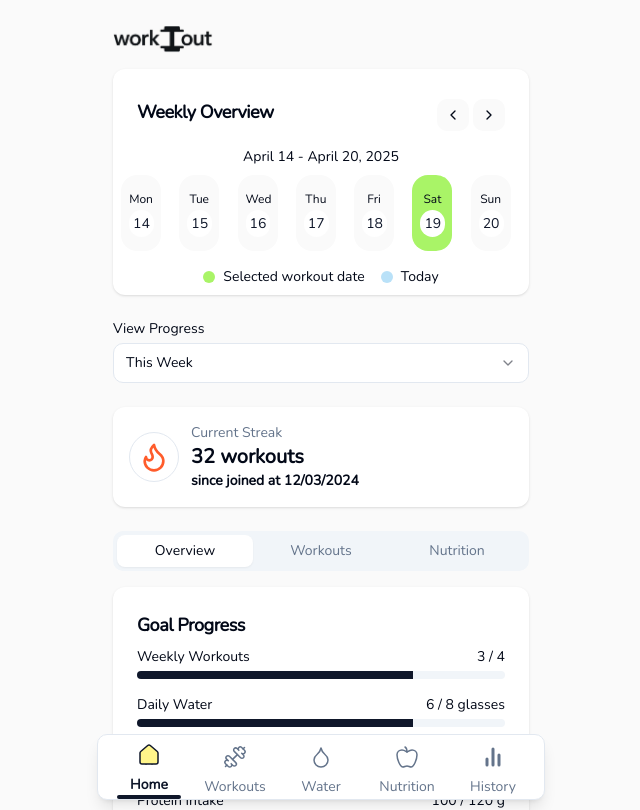
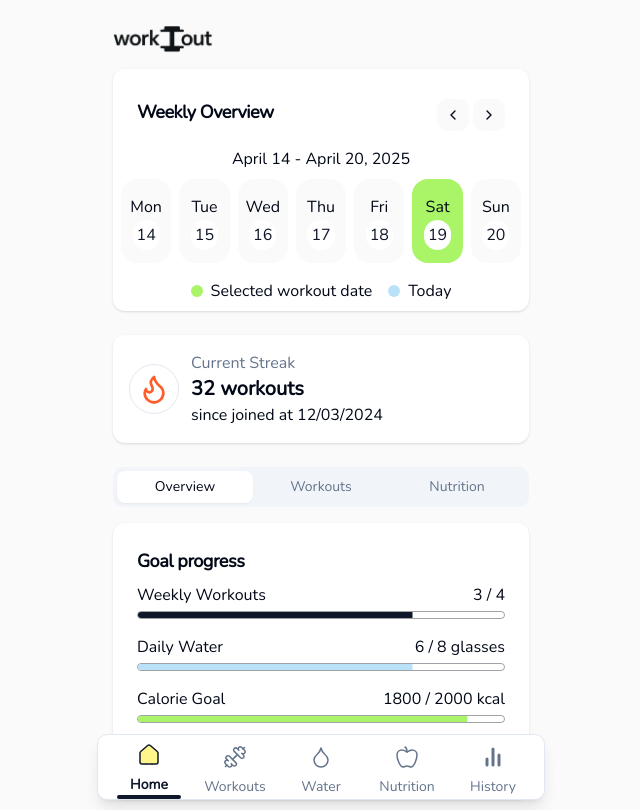
Before and after one commit to pawtanic/nutri-flex, a Next.js app: page / in a window 1280 px wide. Shown: the top 810 px of the page, without its empty margins (319-959 px from the left). Built offline with nearby package versions, Linux system fonts and the light colour scheme.

Commit message:
refactor and ui changes

```diff
--- a/app/(frontend)/components/goal-progress.tsx
+++ b/app/(frontend)/components/goal-progress.tsx
@@ -10,6 +10,7 @@ const goals = [
     current: 3,
     target: 4,
     percentage: 75,
+    unit: '',
   },
   {
     name: 'Daily Water',
@@ -32,28 +33,47 @@ const goals = [
     percentage: 83,
     unit: 'g',
   },
-];
+] as const;
 
-interface GoalProgressProps {
-  period: string;
-}
+type Goal = (typeof goals)[number];
 
-export function GoalProgress({ period }: GoalProgressProps) {
+// todo move to helpers ?
+
+const getFillColor = (goalName: Goal['name']): string => {
+  switch (goalName) {
+    case 'Weekly Workouts':
+      return 'bg-primary';
+    case 'Daily Water':
+      return 'bg-quinary';
+    case 'Calorie Goal':
+      return 'bg-tertiary';
+    case 'Protein Intake':
+      return 'bg-quaternary';
+    default:
+      return 'bg-primary';
+  }
+};
+
+export function GoalProgress() {
   return (
     <Card className="card-shadow">
       <CardHeader className="pb-2">
-        <CardTitle className="text-lg">Goal Progress</CardTitle>
+        <CardTitle className="text-lg">Goal progress</CardTitle>
       </CardHeader>
       <CardContent className="space-y-4">
         {goals.map(goal => (
           <div key={goal.name} className="space-y-1">
-            <div className="flex justify-between text-sm">
-              <span>{goal.name}</span>
-              <span>
+            <div className="flex justify-between">
+              <p>{goal.name}</p>
+              <p>
                 {goal.current} / {goal.target} {goal.unit}
-              </span>
+              </p>
             </div>
-            <Progress value={goal.percentage} className="h-2" />
+            <Progress
+              value={goal.percentage}
+              className="h-2 progress"
+              progressFill={getFillColor(goal.name)}
+            />
           </div>
         ))}
       </CardContent>
--- a/app/(frontend)/components/streak-card.tsx
+++ b/app/(frontend)/components/streak-card.tsx
@@ -21,9 +21,9 @@ export function StreakCard({ className }: StreakCardProps) {
               <Flame className="h-8 w-8 text-[#FF5C2B]" />
             </div>
             <div>
-              <p className="text-sm text-muted-foreground">Current Streak</p>
+              <p className="text-muted-foreground">Current Streak</p>
               <p className="text-xl font-bold">{totalWorkouts} workouts</p>
-              <p className="text-sm font-bold">since joined at 12/03/2024</p>
+              <p>since joined at 12/03/2024</p>
             </div>
           </div>
         </div>
--- a/app/(frontend)/components/ui/progress.tsx
+++ b/app/(frontend)/components/ui/progress.tsx
@@ -1,28 +1,25 @@
-"use client"
+'use client';
 
-import * as React from "react"
-import * as ProgressPrimitive from "@radix-ui/react-progress"
+import * as React from 'react';
+import * as ProgressPrimitive from '@radix-ui/react-progress';
 
-import { cn } from "@/lib/utils"
+import { cn } from '@/lib/utils';
 
 const Progress = React.forwardRef<
-  React.ElementRef<typeof ProgressPrimitive.Root>,
-  React.ComponentPropsWithoutRef<typeof ProgressPrimitive.Root>
->(({ className, value, ...props }, ref) => (
+  React.ComponentRef<typeof ProgressPrimitive.Root>,
+  React.ComponentPropsWithoutRef<typeof ProgressPrimitive.Root> & { progressFill?: string }
+>(({ className, progressFill = 'bg-quinary', value, ...props }, ref) => (
   <ProgressPrimitive.Root
     ref={ref}
-    className={cn(
-      "relative h-4 w-full overflow-hidden rounded-full bg-secondary",
-      className
-    )}
+    className={cn('relative h-4 w-full overflow-hidden rounded-full progress', className)}
     {...props}
   >
     <ProgressPrimitive.Indicator
-      className="h-full w-full flex-1 bg-primary transition-all"
+      className={cn('h-full w-full flex-1 transition-all', progressFill)}
       style={{ transform: `translateX(-${100 - (value || 0)}%)` }}
     />
   </ProgressPrimitive.Root>
-))
-Progress.displayName = ProgressPrimitive.Root.displayName
+));
+Progress.displayName = ProgressPrimitive.Root.displayName;
 
-export { Progress }
+export { Progress };
--- a/app/(frontend)/components/water-intake-history.tsx
+++ b/app/(frontend)/components/water-intake-history.tsx
@@ -56,7 +56,7 @@ export function WaterIntakeHistory() {
                 <Progress
                   value={(day.amount / day.goal) * 100}
                   className="h-2 bg-blue-100"
-                  indicatorClassName={`${day.amount >= day.goal ? 'bg-green-500' : 'bg-blue-500'}`}
+                  // indicatorClassName={`${day.amount >= day.goal ? 'bg-green-500' : 'bg-blue-500'}`}
                 />
               </div>
             ))}
@@ -69,7 +69,7 @@ export function WaterIntakeHistory() {
               <Progress
                 value={weeklyPercentage}
                 className="h-2 mt-1 bg-blue-100"
-                indicatorClassName="bg-blue-600"
+                // indicatorClassName="bg-blue-600"
               />
             </div>
           </TabsContent>
--- a/app/(frontend)/components/water-widget.tsx
+++ b/app/(frontend)/components/water-widget.tsx
@@ -13,20 +13,20 @@ export function WaterWidget() {
   const waterPercentage = Math.min(Math.round((waterIntake / waterGoal) * 100), 100);
 
   return (
-    <Card className="card-shadow bg-quinary">
+    <Card className="card-shadow">
       <CardHeader className="pb-2 flex flex-row items-center justify-between">
         <CardTitle className="text-lg">Water Intake</CardTitle>
       </CardHeader>
       <CardContent>
         <div className="flex items-center justify-between mb-2">
           <div className="flex items-center">
-            <Droplet className="h-5 w-5 mr-2 text-blue-500" />
-            <span className="font-medium">
+            <Droplet className="h-6 w-6 mr-2 stroke-primary fill-quinary" />
+            <span>
               {waterIntake}/{waterGoal} glasses
             </span>
           </div>
         </div>
-        <Progress value={waterPercentage} className="h-2 bg-blue-100" />
+        <Progress value={waterPercentage} className="h-2 progress" />
       </CardContent>
     </Card>
   );
--- a/app/(frontend)/components/weekly-calendar.tsx
+++ b/app/(frontend)/components/weekly-calendar.tsx
@@ -17,29 +17,6 @@ import {
 } from 'date-fns';
 import { useState } from 'react';
 import { cn } from '@/app/(frontend)/lib/utils';
-
-// Sample data for dates with activities
-const workoutDates = [
-  new Date(2025, 3, 10),
-  new Date(2025, 3, 12),
-  new Date(2025, 3, 15),
-  new Date(2025, 3, 17),
-];
-
-const nutritionDates = [
-  new Date(2025, 3, 10),
-  new Date(2025, 3, 11),
-  new Date(2025, 3, 13),
-  new Date(2025, 3, 16),
-];
-
-const waterDates = [
-  new Date(2025, 3, 10),
-  new Date(2025, 3, 11),
-  new Date(2025, 3, 12),
-  new Date(2025, 3, 14),
-  new Date(2025, 3, 16),
-];
 
 export function WeeklyCalendar() {
   const { selectedDate, setSelectedDate } = useDate();
@@ -94,14 +71,14 @@ export function WeeklyCalendar() {
         </div>
       </CardHeader>
       <CardContent className="p-2">
-        <div className="text-sm text-center mb-2">
+        <div className="text-center mb-2">
           {format(currentWeekStart, 'MMMM d')} -{' '}
           {format(addDays(currentWeekStart, 6), 'MMMM d, yyyy')}
         </div>
         <div className="grid grid-cols-7 gap-2 text-center mb-2">
           {weekDays.map(day => {
             // todo: better name
-            const x = day.toString().slice(0, 3);
+            const abbreviatedDayName = day.toString().slice(0, 3);
             const isToday = isSameDay(day, new Date());
             const isSelected = isSameDay(day, selectedDate);
 
@@ -110,27 +87,27 @@ export function WeeklyCalendar() {
                 onClick={() => handleDayClick(day)}
                 key={day.toString()}
                 className={cn(
-                  'w-[40px] p-2 py-4 space-y-2 hover:bg-primary/10 rounded-2xl bg-backgroundSecondary',
+                  'p-2 py-4 space-y-2 hover:bg-primary/10 rounded-2xl bg-backgroundSecondary',
                   isToday && 'bg-quinary',
                   isSelected && 'bg-tertiary'
                 )}
               >
-                <div className="text-xs font-medium mb-1">{x}</div>
-                <span className={cn('text-sm font-medium text-primary bg-white p-1 rounded-full')}>
+                <div className="font-medium mb-1">{abbreviatedDayName}</div>
+                <span className={cn('font-medium text-primary bg-white p-1 rounded-full')}>
                   {format(day, 'd')}
                 </span>
               </button>
             );
           })}
         </div>
-        <div className="flex justify-center mt-4 space-x-4 text-xs">
+        <div className="flex justify-center mt-4 space-x-4">
           <div className="flex items-center">
             <div className="w-3 h-3 rounded-full bg-tertiary mr-2"></div>
-            <span className="text-sm">Selected workout date</span>
+            <p>Selected workout date</p>
           </div>
           <div className="flex items-center">
             <div className="w-3 h-3 rounded-full bg-quinary mr-2"></div>
-            <span className="text-sm">Today</span>
+            <p>Today</p>
           </div>
         </div>
       </CardContent>
--- a/app/(frontend)/globals.css
+++ b/app/(frontend)/globals.css
@@ -67,6 +67,14 @@
     @apply shadow-card hover:shadow-card-hover transition-shadow duration-300;
   }
 
+  .progress {
+    @apply bg-white border border-zinc-400;
+  }
+
+  .small-icon {
+    @apply h-5 w-5 mb-1 text-primary
+  }
+
   @keyframes waterWave {
     0%,
     100% {
--- a/app/(frontend)/page.tsx
+++ b/app/(frontend)/page.tsx
@@ -14,20 +14,22 @@ import { Button } from '@/components/ui/button';
 import { ArrowRight } from 'lucide-react';
 import { WorkoutSummary } from '@/components/workout-summary';
 import { NutritionSummary } from '@/components/nutrition-summary';
-import { WaterWidget } from '@/components/water-widget';
 import { ProgressChart } from '@/components/progress-chart';
 import { StreakCard } from '@/components/streak-card';
 import { GoalProgress } from '@/components/goal-progress';
 import Link from 'next/link';
-
-// Import the WeeklyCalendar component
 import { WeeklyCalendar } from '@/components/weekly-calendar';
 import Image from 'next/image';
+import { capitalize } from '@/app/(frontend)/utils/helpers';
 
-// Replace the existing Home component with this updated version
+const tabsValues = {
+  overview: 'overview',
+  workouts: 'workouts',
+  nutrition: 'nutrition',
+} as const;
+
 export default function Home() {
-  const [selectedPeriod, setSelectedPeriod] = useState('week');
-
+  const [selectedTab, setSelectedTab] = useState<string>(tabsValues.overview);
   return (
     <div className="container max-w-md mx-auto pb-20 pt-6 px-4">
       <Image
@@ -37,52 +39,57 @@ export default function Home() {
         width={100}
         height={100}
       />
-      {/*<p className="text-muted-foreground mb-6">Track your fitness journey</p>*/}
+      <WeeklyCalendar />
+      <StreakCard className="mb-6" />
+      <Tabs onValueChange={setSelectedTab} defaultValue="overview" className="mb-6">
+        <TabsList className="grid w-full grid-cols-3">
+          <TabsTrigger value={tabsValues.overview}>{capitalize(tabsValues.overview)}</TabsTrigger>
+          <TabsTrigger value={tabsValues.workouts}>{capitalize(tabsValues.workouts)}</TabsTrigger>
+          <TabsTrigger value={tabsValues.nutrition}>{capitalize(tabsValues.nutrition)}</TabsTrigger>
+        </TabsList>
+        {selectedTab !== tabsValues.overview ? (
+          <TabContentByPeriod />
+        ) : (
+          <TabsContent value={tabsValues.overview} className="space-y-4 mt-4">
+            <GoalProgress />
+          </TabsContent>
+        )}
+      </Tabs>
+    </div>
+  );
+}
 
-      {/* Weekly Calendar - Main Component */}
-      <WeeklyCalendar />
+const periodValue = {
+  week: 'week',
+  month: 'month',
+  '3months': '3months',
+  year: 'year',
+} as const;
 
-      {/* Period Selection */}
-      <div className="mb-6">
-        <Label htmlFor="period" className="text-sm mb-1 block">
+function TabContentByPeriod() {
+  const [selectedPeriod, setSelectedPeriod] = useState<string>(periodValue.week);
+  return (
+    <>
+      <div className="my-6">
+        <Label htmlFor="period" className="mb-1 block text-md">
           View Progress
         </Label>
         <Select value={selectedPeriod} onValueChange={setSelectedPeriod}>
           <SelectTrigger id="period">
             <SelectValue placeholder="Select period" />
           </SelectTrigger>
+          {/*// todo object here*/}
           <SelectContent>
-            <SelectItem value="week">This Week</SelectItem>
-            <SelectItem value="month">This Month</SelectItem>
-            <SelectItem value="3months">Last 3 Months</SelectItem>
-            <SelectItem value="year">This Year</SelectItem>
+            <SelectItem value={periodValue.week}>This Week</SelectItem>
+            <SelectItem value={periodValue.month}>This Month</SelectItem>
+            <SelectItem value={periodValue['3months']}>Last 3 Months</SelectItem>
+            <SelectItem value={periodValue.year}>This Year</SelectItem>
           </SelectContent>
         </Select>
       </div>
-
-      {/* Streak Card */}
-      <StreakCard className="mb-6" />
-
-      {/* Main Tabs */}
-      <Tabs defaultValue="overview" className="mb-6">
-        <TabsList className="grid w-full grid-cols-3">
-          <TabsTrigger value="overview">Overview</TabsTrigger>
-          <TabsTrigger value="workouts">Workouts</TabsTrigger>
-          <TabsTrigger value="nutrition">Nutrition</TabsTrigger>
-        </TabsList>
-
-        {/* Overview Tab */}
-        <TabsContent value="overview" className="space-y-4 mt-4">
-          <GoalProgress period={selectedPeriod} />
-          <WaterWidget />
-        </TabsContent>
-
-        {/* Workouts Tab */}
-        <TabsContent value="workouts" className="space-y-4 mt-4">
+      <TabsContent value={tabsValues.workouts} className="space-y-4 mt-4">
         <WorkoutSummary period={selectedPeriod} />
-
         <ProgressChart title="Workout Frequency" period={selectedPeriod} type="workout" />
-
         <div className="flex justify-end">
           <Link href="/workouts">
             <Button variant="outline" size="sm" className="mt-2">
@@ -91,13 +98,9 @@ export default function Home() {
           </Link>
         </div>
       </TabsContent>
-
-        {/* Nutrition Tab */}
-        <TabsContent value="nutrition" className="space-y-4 mt-4">
+      <TabsContent value={tabsValues.nutrition} className="space-y-4 mt-4">
         <NutritionSummary period={selectedPeriod} />
-
-          <ProgressChart title="Calorie Intake" period={selectedPeriod} type="nutrition" />
-
+        <ProgressChart title="Calorie Intake" period={selectedPeriod} type={tabsValues.nutrition} />
         <div className="flex justify-end">
           <Link href="/nutrition">
             <Button variant="outline" size="sm" className="mt-2">
@@ -106,7 +109,6 @@ export default function Home() {
           </Link>
         </div>
       </TabsContent>
-      </Tabs>
-    </div>
+    </>
   );
 }
--- /dev/null
+++ b/app/(frontend)/utils/helpers.ts
@@ -0,0 +1,3 @@
+export const capitalize = (str: string) => {
+  return str.charAt(0).toUpperCase() + str.slice(1);
+};
```
Also changed, not shown: app/(frontend)/components/nutrition-summary.tsx (+11 -11 lines), app/(frontend)/components/workout-history-calendar.tsx (+0 -18 lines), app/(frontend)/components/workout-summary.tsx (+17 -28 lines). Lines whose indentation alone changed are shown as unchanged.
